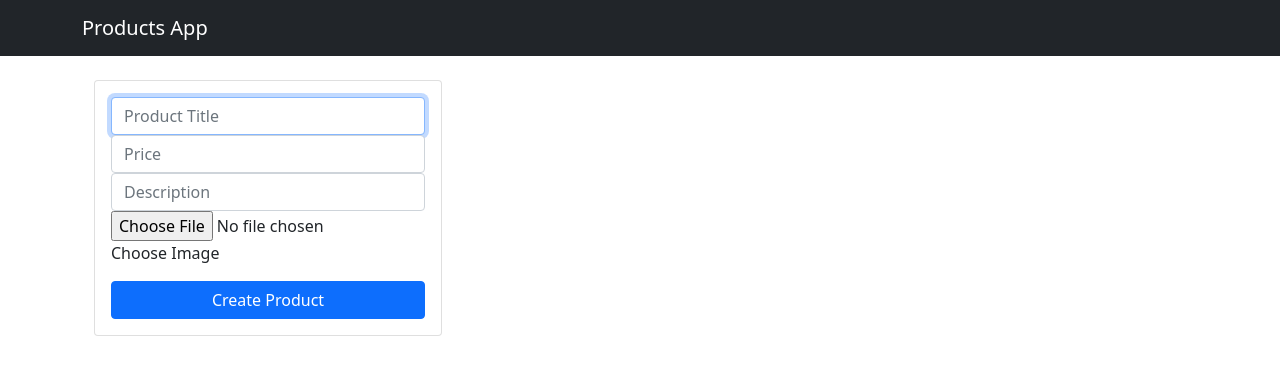
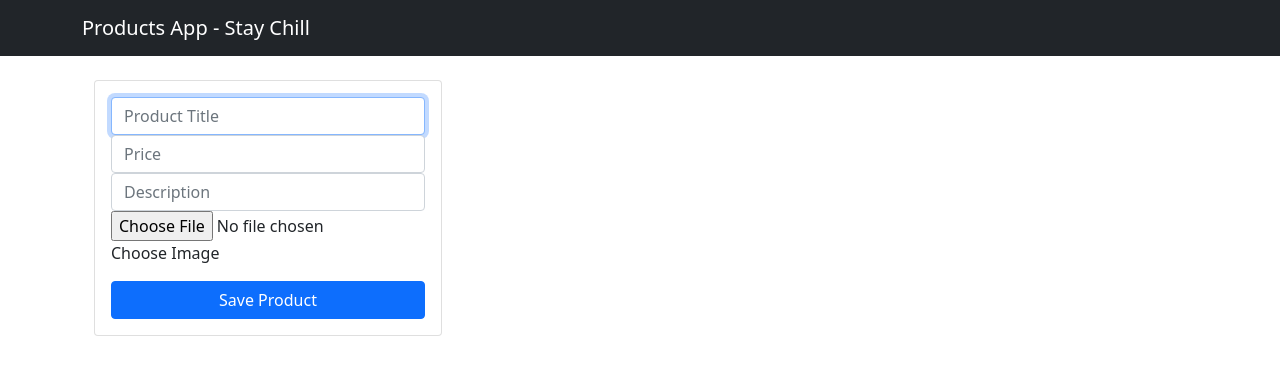
Before and after one commit to gonzaCebre/CrudProducts, a website built with webpack: page frontend/index.html in a window 1280 px wide. Built offline with nearby package versions, Linux system fonts and the light colour scheme; no server answers.

Commit message:
make it better

```diff
--- a/frontend/index.html
+++ b/frontend/index.html
@@ -13,7 +13,7 @@
     <!-- NAVIGATION -->
   <nav class="navbar navbar-dark bg-dark">
     <div class="container">
-      <a class="navbar-brand" href="/">Products App</a>
+      <a class="navbar-brand" href="/">Products App - Stay Chill</a>
     </div>
   </nav>
 
@@ -38,7 +38,7 @@
               </div>
             </div>
           <button type="Submit" class="btn btn-primary">
-            Create Product
+            Save Product
           </button>
         </form>
       </div>
```
